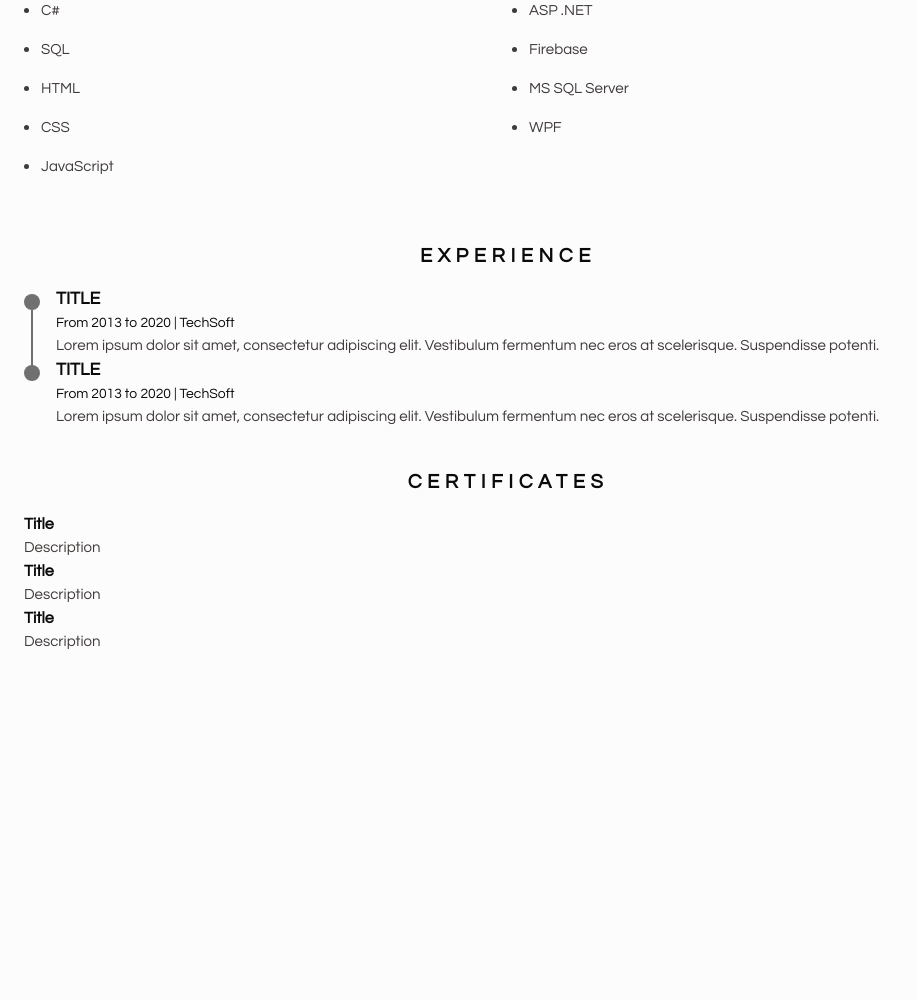
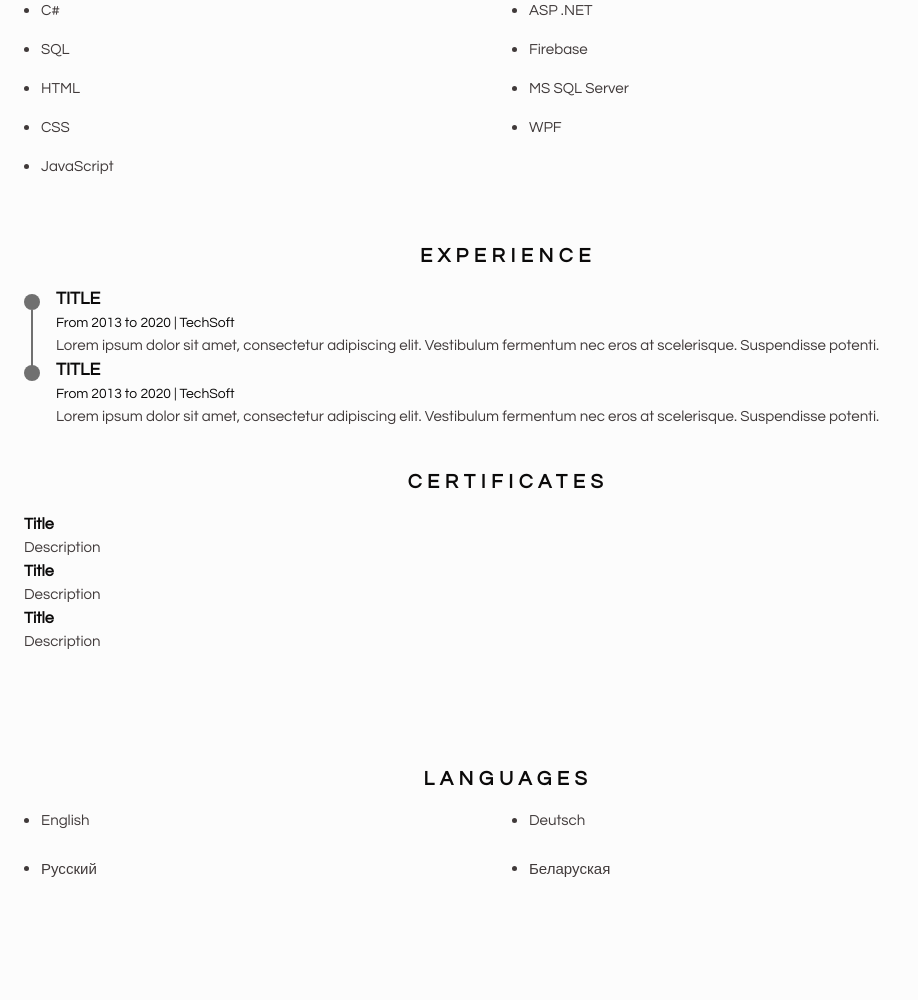
Before and after one commit to ViktarTolstsik/resume-page, a plain HTML site: page index.html in a window 1280 px wide. Shown: the part 1016-2016 px from the top of the page, without its empty margins (0-918 px from the left). Before the commit the page ends 1881 px from the top, so only its background shows below. Drawn offline with Linux system fonts and the light colour scheme.

Commit message:
Languages section defined

```diff
--- a/css/style.css
+++ b/css/style.css
@@ -305,17 +305,17 @@ img{
 	font-size: var(--smaller-font-size);
 }
 
-.skills__content{
+.skills__content, .languages__content{
 	grid-template-columns: repeat(2, 1fr);
 }
 
-.skills__name{
+.skills__name, .languages__name{
 	display: flex;
 	align-items: center;
 	margin-bottom: var(--mb-3);
 }
 
-.skills__circle{
+.skills__circle, .languages__circle{
 	display: inline-block;
 	width: 5px;
 	height: 5px;
--- a/index.html
+++ b/index.html
@@ -232,7 +232,26 @@
 
 				</section>
 				<section class="languages section" id="languages">
+					<section class="languages section">
+						<h2 class="section-title">Languages</h2>
 
+						<div class="languages__container">
+							<ul class="languages__content grid">
+								<li class="languages__name">
+									<span class="languages__circle"></span>English
+								</li>
+								<li class="languages__name">
+									<span class="languages__circle"></span>Deutsch
+								</li>
+								<li class="languages__name">
+									<span class="languages__circle"></span>Русский
+								</li>
+								<li class="languages__name">
+									<span class="languages__circle"></span>Беларуская
+								</li>
+							</ul>
+						</div>
+					</section>
 				</section>
 				<section class="interests section" id="interests">
 
```
